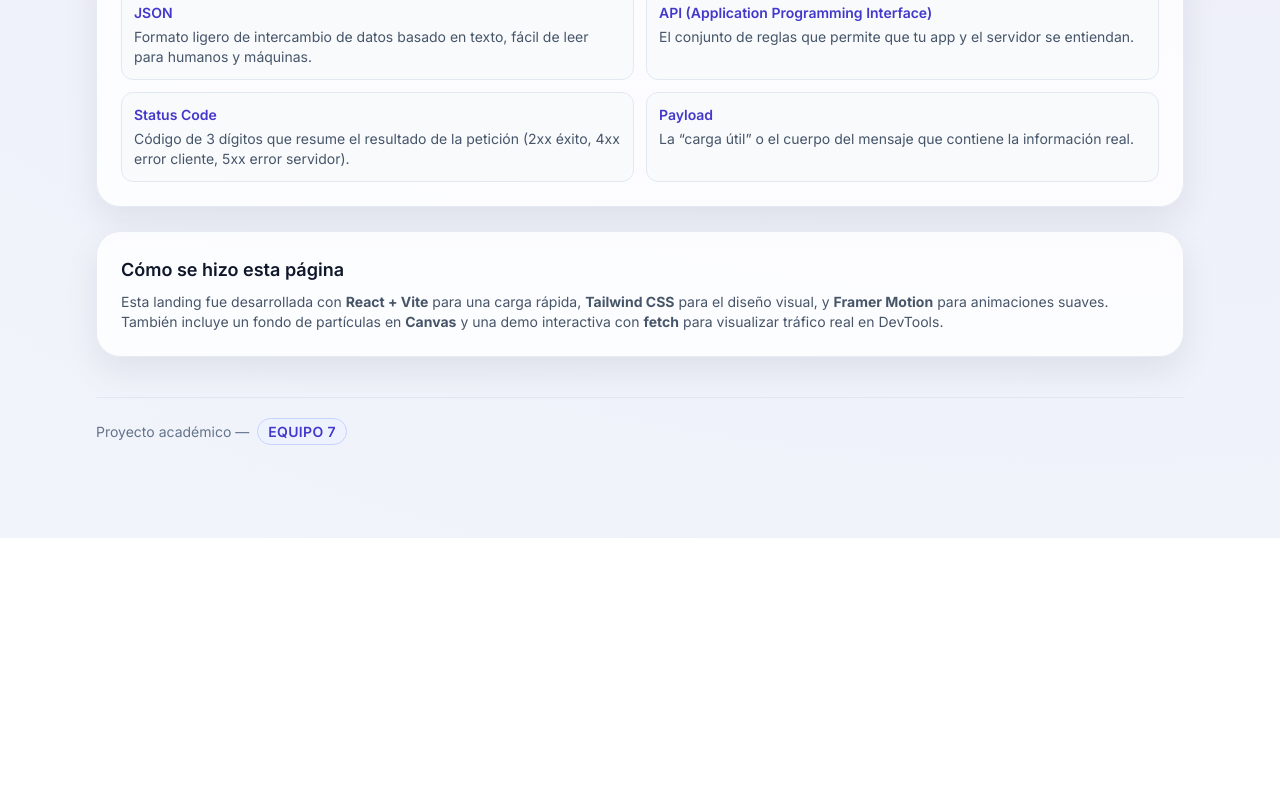
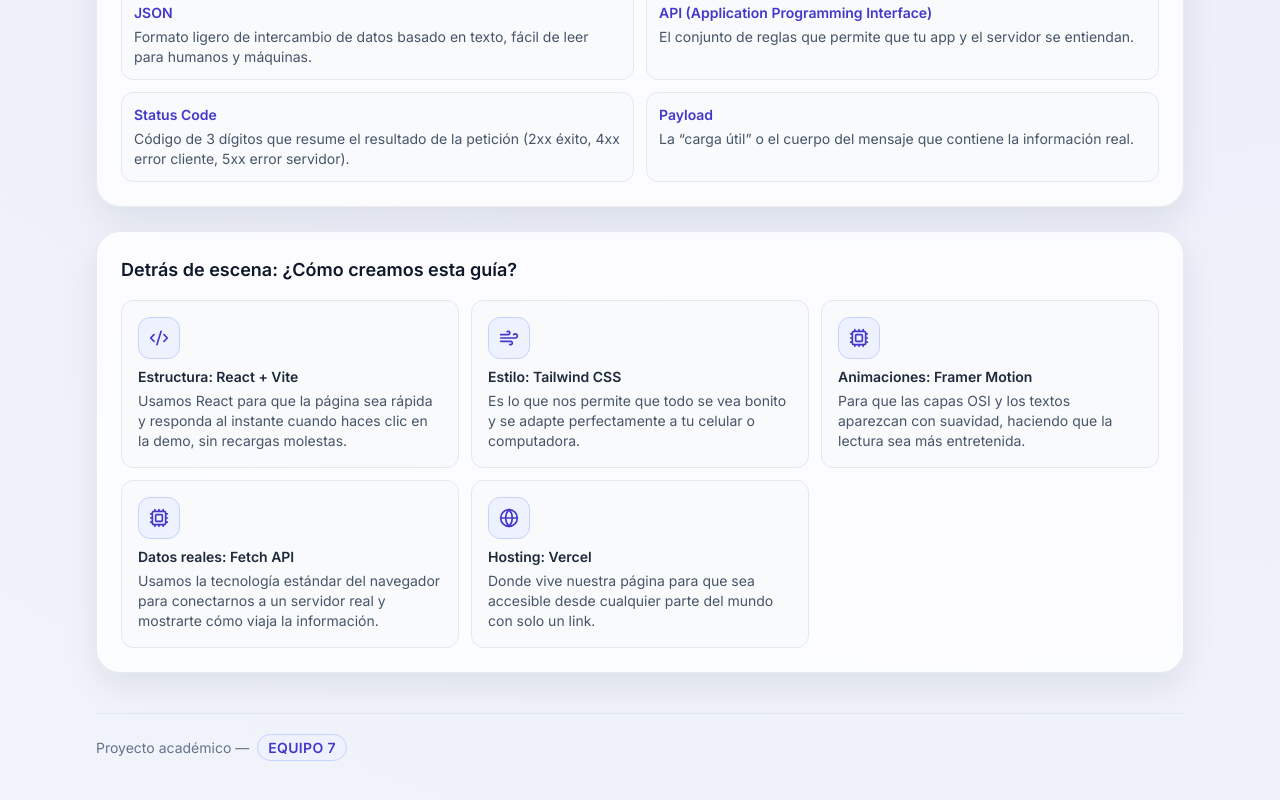
Before and after one commit to Kamolchig/capa-7-modelo-osi-demo, a React (Vite) app: page / in a window 1280 px wide. Shown: the part 10980-11780 px from the top of the page. Before the commit the page ends 11518 px from the top, so only its background shows below. Built offline with nearby package versions, Linux system fonts and the light colour scheme.

Commit message:
Setup FINA17

```diff
--- a/src/components/FooterSection.jsx
+++ b/src/components/FooterSection.jsx
@@ -1,4 +1,5 @@
 import { Reveal } from './Reveal'
+import { Code2, Wind, Cpu, Globe } from 'lucide-react'
 
 export default function FooterSection() {
   const go = (id) => document.getElementById(id)?.scrollIntoView({ behavior: 'smooth', block: 'start' })
@@ -76,11 +77,54 @@ export default function FooterSection() {
 
       <Reveal delay={0.08}>
         <div className="card mt-6 p-6">
-          <h4 className="text-lg font-semibold text-slate-900">Cómo se hizo esta página</h4>
-          <p className="mt-2 text-sm text-slate-600">
-            Esta landing fue desarrollada con <strong>React + Vite</strong> para una carga rápida, <strong>Tailwind CSS</strong> para el diseño visual, y <strong>Framer Motion</strong> para animaciones suaves.
-            También incluye un fondo de partículas en <strong>Canvas</strong> y una demo interactiva con <strong>fetch</strong> para visualizar tráfico real en DevTools.
-          </p>
+          <h4 className="text-lg font-semibold text-slate-900">Detrás de escena: ¿Cómo creamos esta guía?</h4>
+          <div className="mt-4 grid gap-3 md:grid-cols-2 xl:grid-cols-3">
+            <div className="rounded-xl border border-slate-200 bg-slate-50 p-4 text-sm text-slate-600">
+              <div className="mb-2 inline-flex rounded-xl border border-indigo-200 bg-indigo-50 p-2.5 text-indigo-700">
+                <Code2 size={20} />
+              </div>
+              <p className="font-semibold text-slate-800">Estructura: React + Vite</p>
+              <p className="mt-1">
+                Usamos React para que la página sea rápida y responda al instante cuando haces clic en la demo, sin recargas molestas.
+              </p>
+            </div>
+            <div className="rounded-xl border border-slate-200 bg-slate-50 p-4 text-sm text-slate-600">
+              <div className="mb-2 inline-flex rounded-xl border border-indigo-200 bg-indigo-50 p-2.5 text-indigo-700">
+                <Wind size={20} />
+              </div>
+              <p className="font-semibold text-slate-800">Estilo: Tailwind CSS</p>
+              <p className="mt-1">
+                Es lo que nos permite que todo se vea bonito y se adapte perfectamente a tu celular o computadora.
+              </p>
+            </div>
+            <div className="rounded-xl border border-slate-200 bg-slate-50 p-4 text-sm text-slate-600">
+              <div className="mb-2 inline-flex rounded-xl border border-indigo-200 bg-indigo-50 p-2.5 text-indigo-700">
+                <Cpu size={20} />
+              </div>
+              <p className="font-semibold text-slate-800">Animaciones: Framer Motion</p>
+              <p className="mt-1">
+                Para que las capas OSI y los textos aparezcan con suavidad, haciendo que la lectura sea más entretenida.
+              </p>
+            </div>
+            <div className="rounded-xl border border-slate-200 bg-slate-50 p-4 text-sm text-slate-600">
+              <div className="mb-2 inline-flex rounded-xl border border-indigo-200 bg-indigo-50 p-2.5 text-indigo-700">
+                <Cpu size={20} />
+              </div>
+              <p className="font-semibold text-slate-800">Datos reales: Fetch API</p>
+              <p className="mt-1">
+                Usamos la tecnología estándar del navegador para conectarnos a un servidor real y mostrarte cómo viaja la información.
+              </p>
+            </div>
+            <div className="rounded-xl border border-slate-200 bg-slate-50 p-4 text-sm text-slate-600 md:col-span-2 xl:col-span-1">
+              <div className="mb-2 inline-flex rounded-xl border border-indigo-200 bg-indigo-50 p-2.5 text-indigo-700">
+                <Globe size={20} />
+              </div>
+              <p className="font-semibold text-slate-800">Hosting: Vercel</p>
+              <p className="mt-1">
+                Donde vive nuestra página para que sea accesible desde cualquier parte del mundo con solo un link.
+              </p>
+            </div>
+          </div>
         </div>
       </Reveal>
 
```
